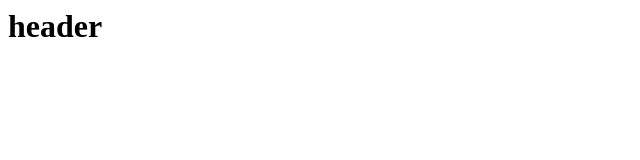
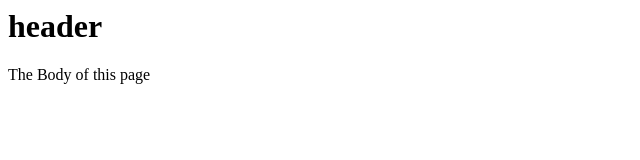
Before and after one commit to kvs1108/Pro1, a plain HTML site: page index.html in a window 1280 px wide. Shown: the whole page, without its empty margins (0-640 px from the left). Drawn offline with Linux system fonts and the light colour scheme.

Commit message:
new message

```diff
--- a/index.html
+++ b/index.html
@@ -1 +1,2 @@
 <h1>header</h1>
+<body>The Body of this page</body>
```
Also changed, not shown: about.html (added).
